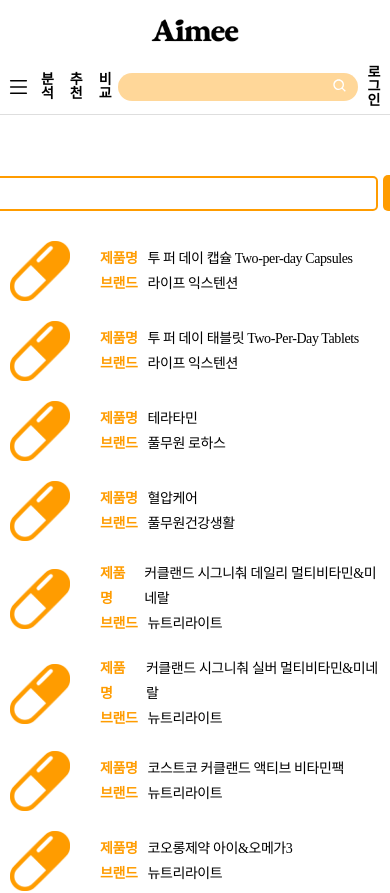
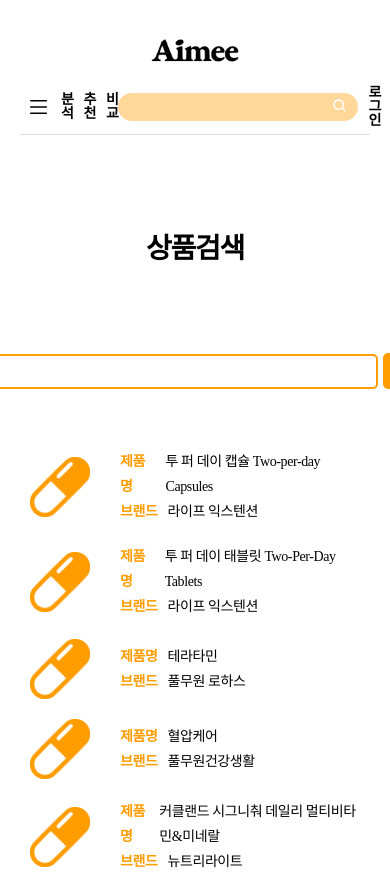
Before and after one commit to Ho0on/wanted_pre_onboarding_energybalance, a React (Create React App) app: page / in a window 390 px wide. Shown: the top 893 px of the page. Built offline with nearby package versions, Linux system fonts and the light colour scheme.

Commit message:
Modify: 반응형 스타일 수정

```diff
--- a/src/pages/Main/Main.style.tsx
+++ b/src/pages/Main/Main.style.tsx
@@ -12,20 +12,14 @@
   display: flex;
   justify-content: center;
   align-items: center;
-  width: 1240px;
-  margin: 0 auto;
-  padding: 0px 20px;
+  width: 100%;
   background-color: white;
-
-  @media screen and (max-width: 640px) {
-    width: 100%;
-    height: 100%;
-    padding: 0;
-  }
 `;
 
 export const MainBox = styled.div`
   width: 1240px;
+  margin: 0 auto;
+  padding: 20px;
 
   @media screen and (max-width: 640px) {
     width: 100%;
@@ -60,12 +54,7 @@
   flex-direction: column;
   align-items: center;
   padding-top: 100px;
-  padding-bottom: 100px;
-
-  @media screen and (max-width: 640px) {
-    padding-top: 20px;
-    padding-bottom: 20px;
-  }
+  padding-bottom: 50px;
 `;
 
 export const Title = styled.div`
@@ -73,17 +62,13 @@
   font-size: 28px;
   font-weight: 600;
   letter-spacing: -1.2px;
-
-  @media screen and (max-width: 640px) {
-    display: none;
-  }
 `;
 
 export const SearchSection = styled.div`
   display: flex;
-  justify-content: space-between;
+  justify-content: center;
+  width: 100%;
   align-items: center;
-  width: 800px;
 
   @media screen and (max-width: 640px) {
     display: flex;
@@ -97,7 +82,7 @@
 export const SearchText = styled.div`
   ${contentsFontsSize}
   ${letterSpacing}
-  width: 100px;
+  margin-right: 20px;
   font-weight: 600;
 
   @media screen and (max-width: 640px) {
--- a/src/pages/Main/Main.tsx
+++ b/src/pages/Main/Main.tsx
@@ -62,7 +62,7 @@
         <S.ContentsSection>
           <S.Title>상품검색</S.Title>
           <S.SearchSection>
-            <S.SearchText>검색조건</S.SearchText>
+            <S.SearchText>검색</S.SearchText>
             <S.SearchBar type="text" onChange={handleInput} />
             <S.SearchBtn onClick={onClickSubmit}>검색하기</S.SearchBtn>
           </S.SearchSection>
```
